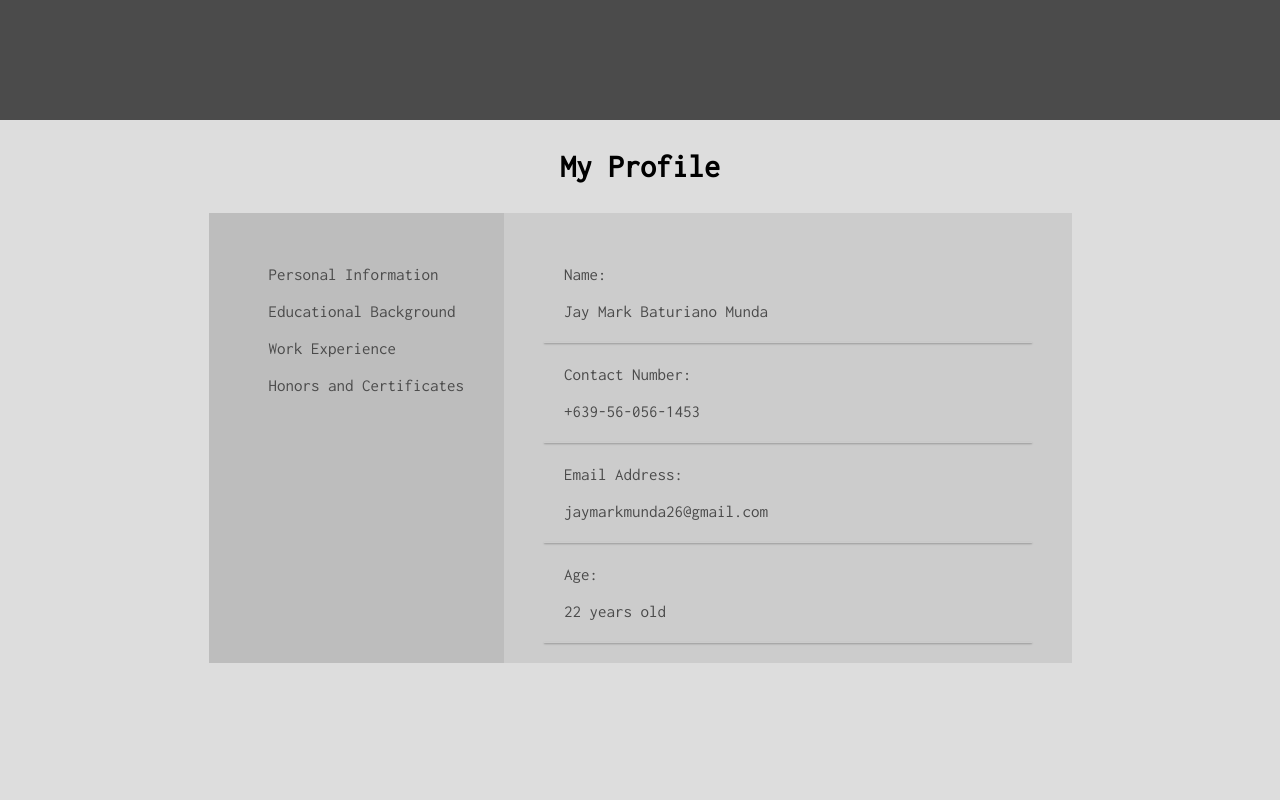
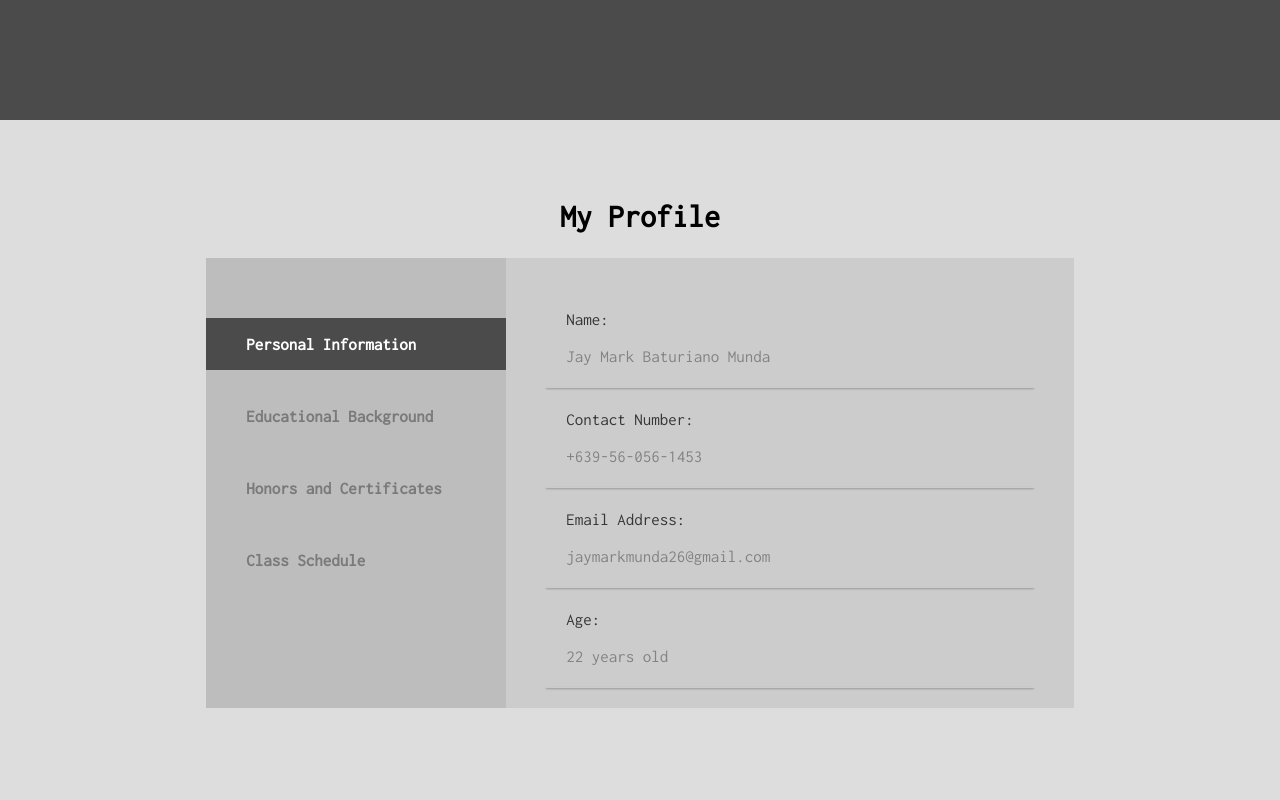
Before and after one commit to JmarkMunda/internship_portfolio, a React (Create React App) app: page / in a window 1280 px wide. Shown: the part 740-1540 px from the top of the page. Built offline with nearby package versions, Linux system fonts and the light colour scheme.

Commit message:
Profile styles added

```diff
--- a/src/Components/Home/Home.js
+++ b/src/Components/Home/Home.js
@@ -9,7 +9,7 @@ function Home() {
   window.addEventListener("scroll", function(){
     const scrollBtn = document.querySelector(".btn-scroll");
     scrollBtn.classList.toggle("visible", window.scrollY > 400);
-    console.log(window.scrollY);
+    // console.log(window.scrollY);
   });
 
   const scrollToTop = () =>{
--- a/src/Components/MyProfile/MyProfile.css
+++ b/src/Components/MyProfile/MyProfile.css
@@ -3,11 +3,19 @@
 }
 .header-profile {
   text-align: center;
-  padding: 30px 0;
+  padding: 80px 0 25px 0;
 }
+/* Text Container */
 .text-profile {
-  color: var(--main-background);
+  color: rgb(54, 54, 54);
   font-size: 17px;
+}
+.info {
+  color: rgb(131, 131, 131);
+}
+.course {
+  color: rgb(109, 109, 109);
+  font-style: italic;
 }
 .line-bottom {
   width: auto;
@@ -15,6 +23,26 @@
   margin: 15px 0;
   box-shadow: 0px 1px 2px 0px rgb(129, 129, 129);
 }
+/* Tabs Events */
+.tab {
+  font-weight: bold;
+  margin: 20px 0px;
+  padding: 10px 0px 10px 40px;
+  color: rgb(122, 122, 122);
+  font-size: 17px;
+}
+.tab:hover {
+  cursor: pointer;
+}
+.tab-active {
+  background-color: var(--main-background);
+  color: var(--primary);
+}
+.tab-content-inactive {
+  display: none;
+}
+
+/* Containers */
 .personal-details {
   display: flex;
   justify-content: center;
@@ -22,9 +50,9 @@
 }
 .mp-right-container {
   line-height: 32px;
-  padding: 40px;
+  padding: 40px 0;
   height: 450px;
-  width: auto;
+  width: 300px;
   background-color: rgb(189, 189, 189);
 }
 .mp-left-container {
--- a/src/Components/MyProfile/MyProfile.js
+++ b/src/Components/MyProfile/MyProfile.js
@@ -1,18 +1,27 @@
-import React from 'react';
+import React, { useState } from 'react';
 import './MyProfile.css';
 
 function MyProfile() {
+
+  const [currentTab, setCurrentTab] = useState(1);
+
+  const tabHandler = (index) =>{
+    setCurrentTab(index);
+  }
+
   return (
     <div className='myprofile-section' id='myprofile'>
       <h1 className='header-profile'>My Profile</h1>
-      <div className='personal-details'>
+      <div className='personal-details' >
         <div className='mp-right-container'>
-          <p className='text-profile'>Personal Information</p>
-          <p className='text-profile'>Educational Background</p>
-          <p className='text-profile'>Work Experience</p>
-          <p className='text-profile'>Honors and Certificates</p>
+          <p className={'tab ' + (currentTab === 1 ? 'tab-active' : '')} onClick={() => tabHandler(1)} >Personal Information</p>
+          <p className={'tab ' + (currentTab === 2 ? 'tab-active' : '')} onClick={() => tabHandler(2)} >Educational Background</p>
+          <p className={'tab ' + (currentTab === 3 ? 'tab-active' : '')} onClick={() => tabHandler(3)} >Honors and Certificates</p>
+          <p className={'tab ' + (currentTab === 4 ? 'tab-active' : '')} onClick={() => tabHandler(4)} >Class Schedule</p>
         </div>
         <div className='mp-left-container'>
+          {/* Personal Information */}
+            <div className={'personal-information ' + (currentTab != 1 ? 'tab-content-inactive' : '')}>
             <p className='text-profile'>Name:</p>
             <p className='text-profile info'>Jay Mark Baturiano Munda</p>
             <div className='line-bottom'/>
@@ -35,6 +44,25 @@ function MyProfile() {
             <p className='text-profile info'>Blk 21 Lot 16 Phase 1 B-H Brgy.Santol Balagtas, Bulacan</p>
             <div className='line-bottom'/>
           </div>
+
+          {/* Educational Background */}
+          <div className={'educational-background ' + (currentTab != 2 ? 'tab-content-inactive' : '')}>
+            <p className='text-profile'>College:</p>
+            <p className='text-profile info course'>"Bachelor of Science in Information Technology"</p>
+            <p className='text-profile info'>STI College Balagtas (2018-present)</p>
+            <div className='line-bottom'/>
+            <p className='text-profile'>Vocational Course:</p>
+            <p className='text-profile info course'>"Computer Technician"</p>
+            <p className='text-profile info'>ACCESS Computer College (2015-2017)</p>
+            <div className='line-bottom'/>
+            <p className='text-profile'>High School:</p>
+            <p className='text-profile info'>Bunsuran National High School (2010-2014)</p>
+            <div className='line-bottom'/>
+            <p className='text-profile'>Elementary:</p>
+            <p className='text-profile info'>Kapitbahayan Elementary School (2004-2010)</p>
+            <div className='line-bottom'/>
+          </div>
+        </div>
       </div>
     </div>
   )
```
Lines whose indentation alone changed are shown as unchanged.
